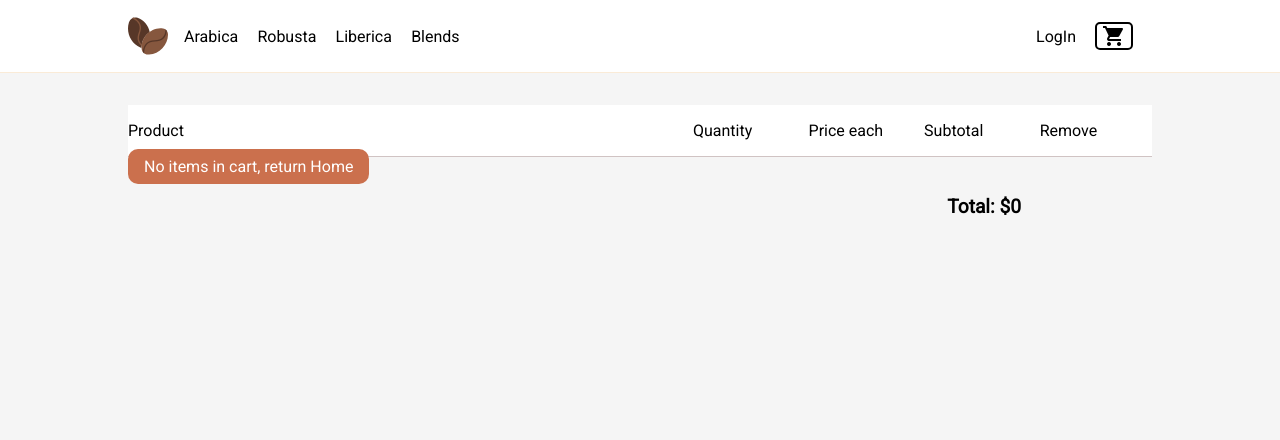
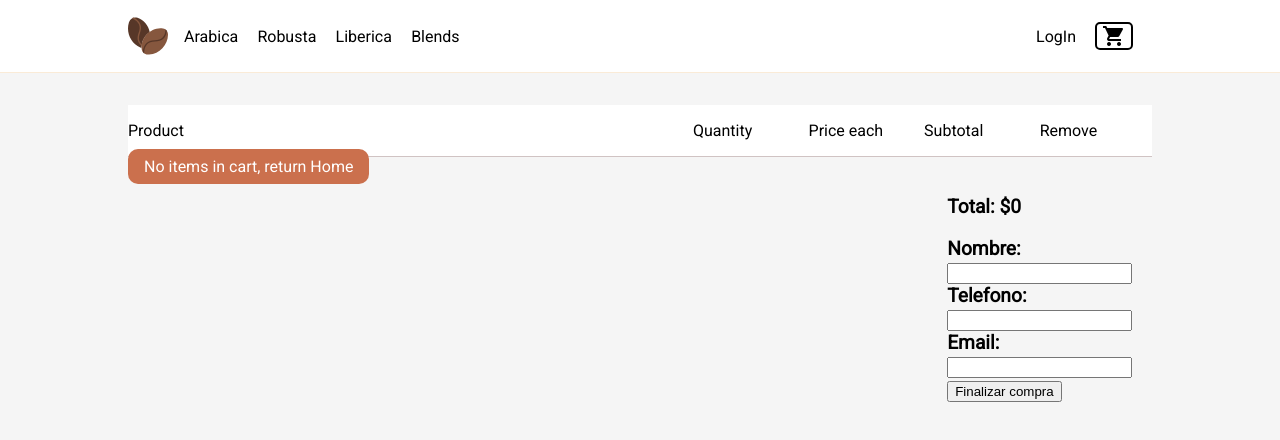
Before and after one commit to sovejero/ecom, a React (Create React App) app: page /cart in a window 1280 px wide. Shown: the top 440 px of the page. Built offline with nearby package versions, Linux system fonts and the light colour scheme.

Commit message:
feat: add cart item to fb but mocked buyer data

```diff
--- a/src/components/Cart/Cart.js
+++ b/src/components/Cart/Cart.js
@@ -2,10 +2,21 @@ import './Cart.css';
 import { useContext } from 'react';
 import { Link } from "react-router-dom";
 import { CartContext } from '../../context/CartContext';
+import { dataBase } from '../../firebase/firebase';
 
 const Cart = () => {
-  const { cartItems, removeItem, getTotal } = useContext(CartContext);
+  const { cartItems, removeItem, getTotal, getOrder } = useContext(CartContext);
   const total = getTotal();
+  const orders = dataBase.collection("orders");
+
+  const addOrder = () => {
+    const order= getOrder();
+    orders.add(order).then(({id}) => {
+      alert(id);
+      console.log("success");
+    }).catch(error => console.log(error)
+    ).finally(() => console.log("finally"))
+  };
 
   return (
     <div className="container container--margin">
@@ -42,6 +53,19 @@ const Cart = () => {
       <div className='cart-order'>
         <p>Total: ${total}</p>
       </div>
+
+      <div className='cart-order'>
+        <label>
+          Nombre: <input type="text"/>
+        </label>
+        <label>
+          Telefono: <input type="text"/>
+        </label>
+        <label>
+          Email: <input type="text"/>
+        </label>
+        <button onClick={addOrder}>Finalizar compra</button>
+      </div>
     </div>
   );
 }
--- a/src/context/CartContext.js
+++ b/src/context/CartContext.js
@@ -5,13 +5,8 @@ export const CartContext = createContext();
 export const CartProvider = ({ children }) => {
   const [cartItems, setCartItems] = useState([]);
 
-    const isInCart = (itemId) => {
-    if (cartItems.length === 0) {
-        return false;
-    }
-    else {
-      return cartItems.filter(cartItem => cartItem.item.id === itemId).length > 0;
-    }
+  const isInCart = (itemId) => {
+    return cartItems.filter(cartItem => cartItem.item.id === itemId).length > 0;
   }
 
   const addItem = (cartItem) => {
@@ -58,8 +53,27 @@ export const CartProvider = ({ children }) => {
     }
   }
 
+  const getOrder = () => {
+    const items = cartItems.map( ({item, quantity}) => (
+      { id: item.id, title: item.title, price: item.price, quantity: quantity }
+      ));
+    const total = getTotal();
+    const date = '';
+
+    return {
+      buyer: {
+        name: "customer",
+        phone: "1223123",
+        email: "email@domain.com",
+      },
+      items,
+      date,
+      total,
+    }
+  }
+
   return(
-    <CartContext.Provider value={{addItem, removeItem, getTotalQuantity, getTotal, cartItems}}>
+    <CartContext.Provider value={{addItem, removeItem, getTotalQuantity, getTotal, getOrder, cartItems}}>
       {children}
     </CartContext.Provider>
   )
```
